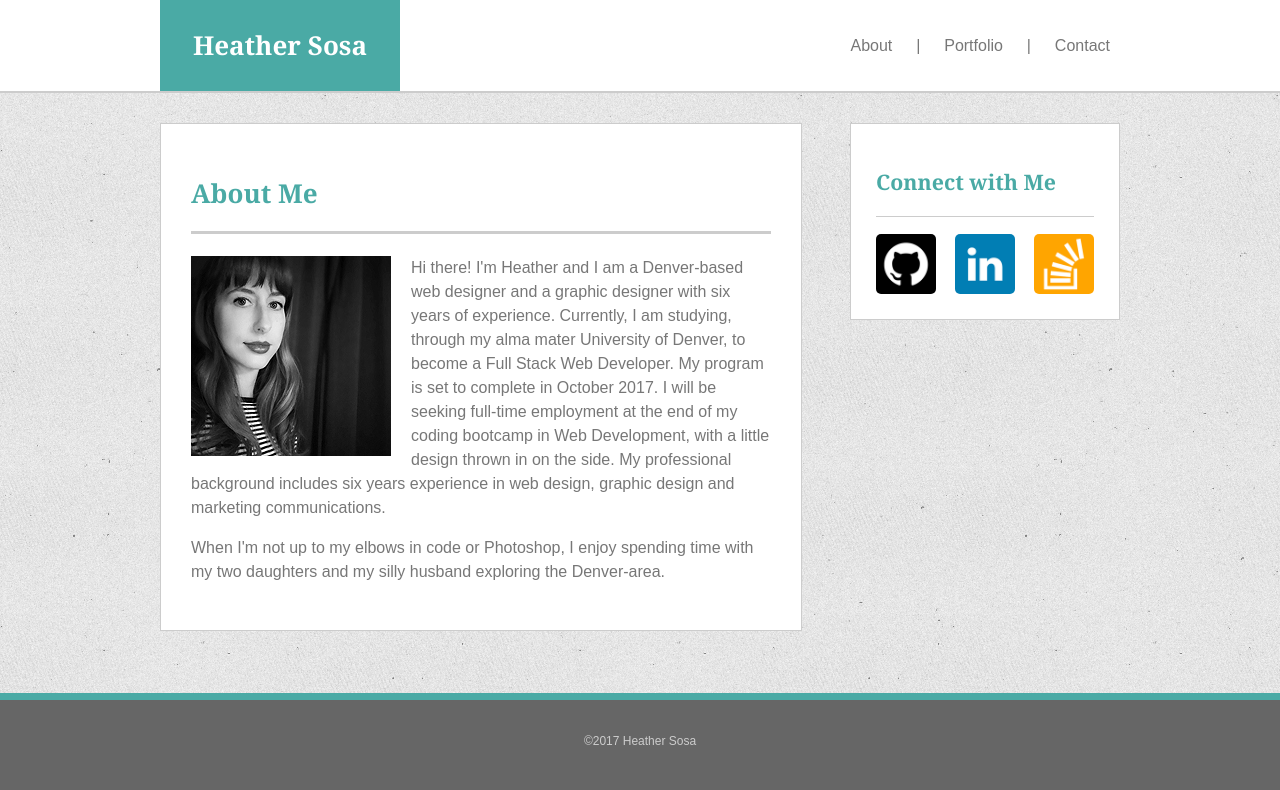
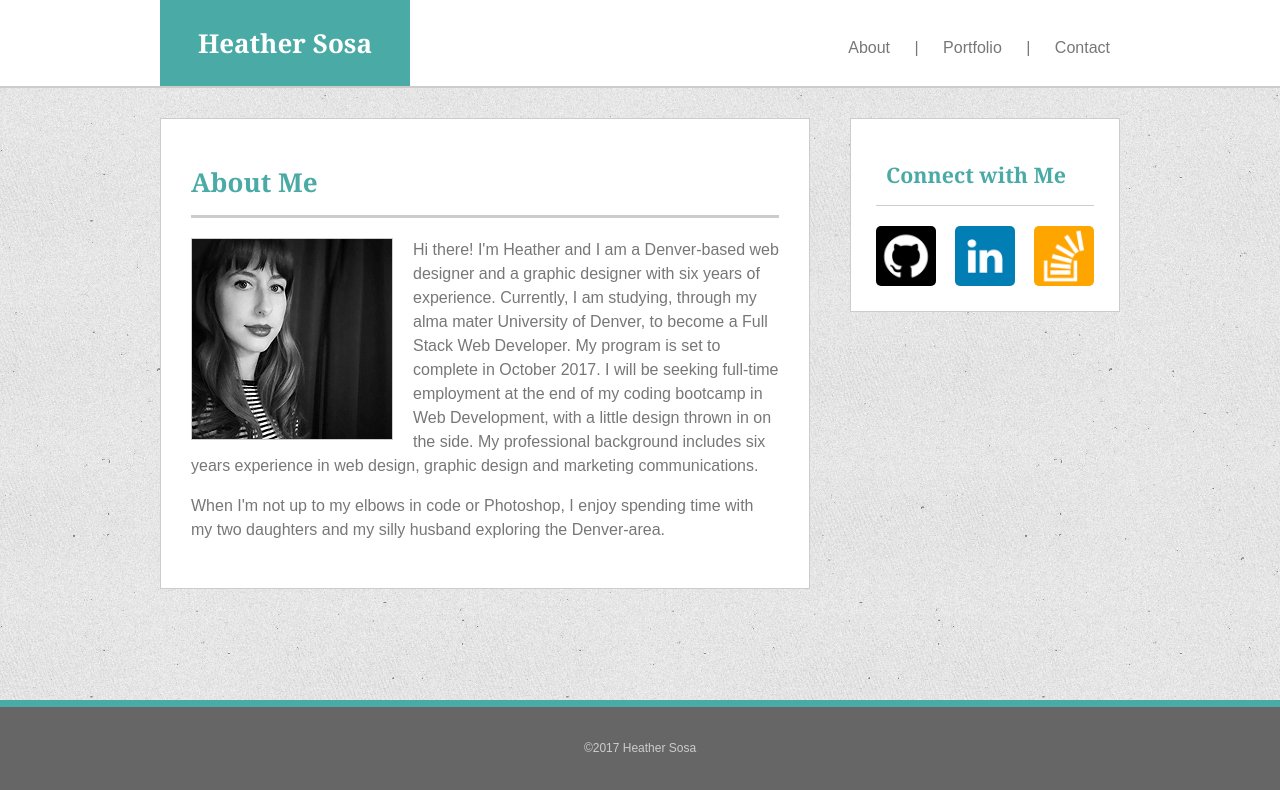
Before and after one commit to Heatherly/Basic-Portfolio, a plain HTML site: page index.html in a window 1280 px wide. Drawn offline with Linux system fonts and the light colour scheme.

Commit message:
I think I'm done!

```diff
--- a/assets/css/style.css
+++ b/assets/css/style.css
@@ -6,23 +6,30 @@ html {
 
 body {
   	margin: 0 auto;
+  	padding: 0;
 	background-image: url("../images/texturetastic_gray.png");
 	background-repeat: repeat;
 	font-family: Arial, 'Helvetica Neue', Helvetica, sans-serif;
-	font-size: 14px;
+	font-size: 100%;
 	color: #777777;
+	line-height: 1;
 	}
+
 
 /*GLOABAL TEXT STYLING */
 h1 {
 	font-family: 'Georgia', Times, 'Times New Roman', serif;
 	font-size: 26px;
+	font-weight: bold;
+	margin: 15px;
 	}
 
 h2 {
 	font-family: 'Georgia', Times, 'Times New Roman', serif;
 	font-size: 16pt;
 	color: #4aaaa5;
+	font-weight: bold;
+	padding: 10px;
 	}
 
 p, li {
@@ -33,13 +40,12 @@ p, li {
 	}
 
 
-
 /*HEADING AREA*/
 /* I needed to place the styling for #head before .topWrapper, because the class topWrapper was overwriting the #name's styling! */
 
 #name {   /*This is the where my name is at the top of each page*/
 	background-color: #4aaaa5;
-	padding: 10px;
+	padding: 15px;
 	width: 220px;
 	float: left;
 	text-align: center;
@@ -50,6 +56,7 @@ p, li {
 	background-color: #ffffff;
 	overflow: auto;
 	margin: 0 auto;
+	padding: 0;
 	}
 
 .topWrapper #topHeader{   /*sets the container width for #name so that it is inline with .content below */
@@ -57,17 +64,30 @@ p, li {
 	width: 960px;
 	overflow: auto;
 	margin: 0 auto;
+
 	}
 
 /*Navigation area styling*/
 nav {
 	float: right;
 	margin-top: 20px;
+	display: block;
+	vertical-align: baseline;
+	}
+
+ul {
+	display: block;
+    list-style-type: disc;
+    -webkit-margin-before: 1em;
+    -webkit-margin-after: 1em;
+    -webkit-margin-start: 0px;
+    -webkit-margin-end: 0px;
+    -webkit-padding-start: 40px;
 	}
 
 li {
     display: inline;
-    padding:10px;
+    padding: 10px;
     list-style: none;
     }
 
@@ -94,11 +114,12 @@ li a {
 	color: #4aaaa5;
 	padding-bottom: 20px;
 	border-bottom: 3px solid #cccccc;
+	margin: 20px 0;
 	}
 
 /*MAIN SECTION AREA*/
 #contactMe {
-	width: 580px;
+	width: 588px;
 	float: left;
 	background-color: #ffffff;
 	padding: 30px;
@@ -108,7 +129,7 @@ li a {
 /*About Me and image styling*/
 
 #aboutMe {
-	width: 580px;
+	width: 588px;
 	float: left;
 	background-color: #ffffff;
 	padding: 30px;
@@ -117,8 +138,8 @@ li a {
 
 .profilePic {
 	float: left;
-	margin: 0 20px 10px 0;
-	border-color: 1px solid #cccccc;
+	margin: 0 20px 10px 0px;
+	border: 1px solid #cccccc;
 	width: 200px;
 	}
 
@@ -156,13 +177,16 @@ li a {
 	padding: 0px;
 	}
 
-.portfolioBanner h3 a {
+.portfolioBanner h3, h3 a {
 	font-family: 'Georgia', Times, 'Times New Roman', serif;
 	font-size: 16pt;
 	color: #ffffff;
-	font-weight: normal;;
-	padding: 0;
+	font-weight: normal;
+	padding: 20px;
+	margin: 0 10px;
+
 	text-decoration: none;
+		font-weight: bold;
 	}
 
 /*Contact Me form styling*/
@@ -199,8 +223,9 @@ aside {
 
 aside h2 {
 	color: #4aaaa5;
-	padding-bottom: 20px;
+	padding: 10px 10px 20px 10px;
 	border-bottom: 1px solid #cccccc;
+	margin: 10px 0 20px 0;
 }
 .icon {
 	width: 60px;
@@ -232,7 +257,7 @@ aside h2 {
 footer {
   	width: 100%;
   	background-color: #666666;
-  	height: 100px;
+  	height: 93px;
   	position: fixed;
   	bottom: 0;
   	margin-top: 20px;
--- a/index.html
+++ b/index.html
@@ -2,6 +2,7 @@
 <html lang="en-us">
 <head>
 <meta charset="utf-8">
+<!-- <link rel="stylesheet" type="text/css" href="assets/css/reset.css"> -->
 <link rel="stylesheet" type="text/css" href="assets/css/style.css">
 
 	<title>Heather Sosa - Portfolio Website</title>
@@ -33,7 +34,7 @@
  <div class="content">
  <section id="aboutMe">
  	<h1>About Me</h1>
- 	<img src="assets/images/HeatherSelfie.jpg" class="profilePic" alt="Heather Sosa"><p>Hi there! I'm Heather and I am a Denver-based web designer and a graphic designer with six years of experience. Currently, I am studying, through my alma mater University of Denver, to become a Full Stack Web Developer. My program is set to complete in October 2017. I will be seeking full-time employment at the end of my coding bootcamp in Web Development, with a little design thrown in on the side. My professional background includes six years experience in web design, graphic design and marketing communications.</p>
+ 	<img src="assets/images/HeatherSelfie.JPG" class="profilePic" alt="Heather Sosa"><p>Hi there! I'm Heather and I am a Denver-based web designer and a graphic designer with six years of experience. Currently, I am studying, through my alma mater University of Denver, to become a Full Stack Web Developer. My program is set to complete in October 2017. I will be seeking full-time employment at the end of my coding bootcamp in Web Development, with a little design thrown in on the side. My professional background includes six years experience in web design, graphic design and marketing communications.</p>
 
  	<p>When I'm not up to my elbows in code or Photoshop, I enjoy spending time with my two daughters and my silly husband exploring the Denver-area.</p>
 
@@ -43,8 +44,8 @@
 <aside>
 	<h2>Connect with Me</h2>
 	<div id="iconContainer"><div><a href="http://www.github.com/Heatherly" target="_blank"><img src="assets/images/github.png" alt="Heatherly on GitHub" class="icon"></a></div>
-	<div><a href="http://www.linkedin.com" target="_blank"><img src="assets/images/linkedin.png" alt="LinkedIn" class="icon"></a></div>
-	<div><a href="http://www.stackoverflow.com/heatherly" target="_blank"><img src="assets/images/stackoverflow.png" alt="Heatherly on StackOverflow" class="icon"></a></div>
+	<div><a href="https://www.linkedin.com/in/heathersosa" target="_blank"><img src="assets/images/linkedin.png" alt="LinkedIn" class="icon"></a></div>
+	<div><a href="http://stackoverflow.com/users/7716484/heatherly" target="_blank"><img src="assets/images/stackoverflow.png" alt="Heatherly on StackOverflow" class="icon"></a></div>
 	</div>
 
 </aside>
```
Also changed, not shown: contact.html (+3 -2 lines), portfolio.html (+3 -2 lines).
